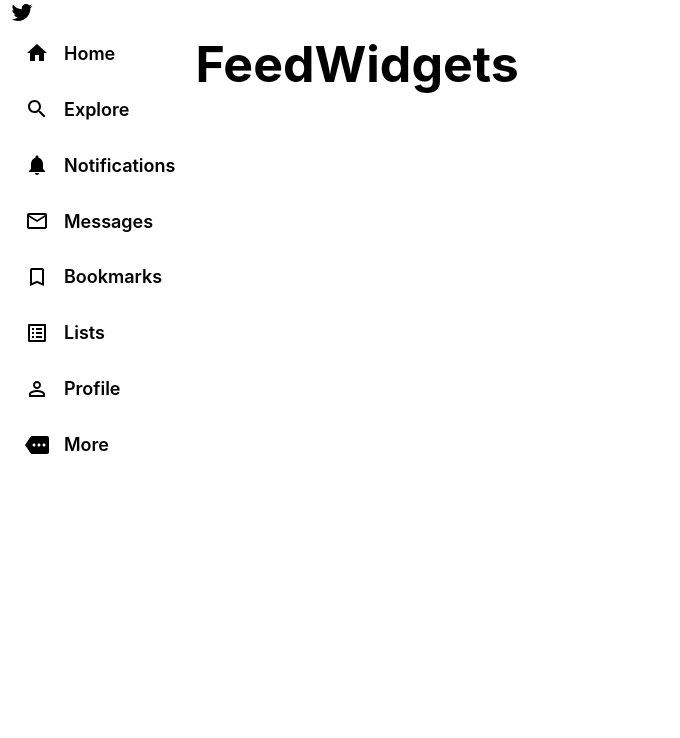
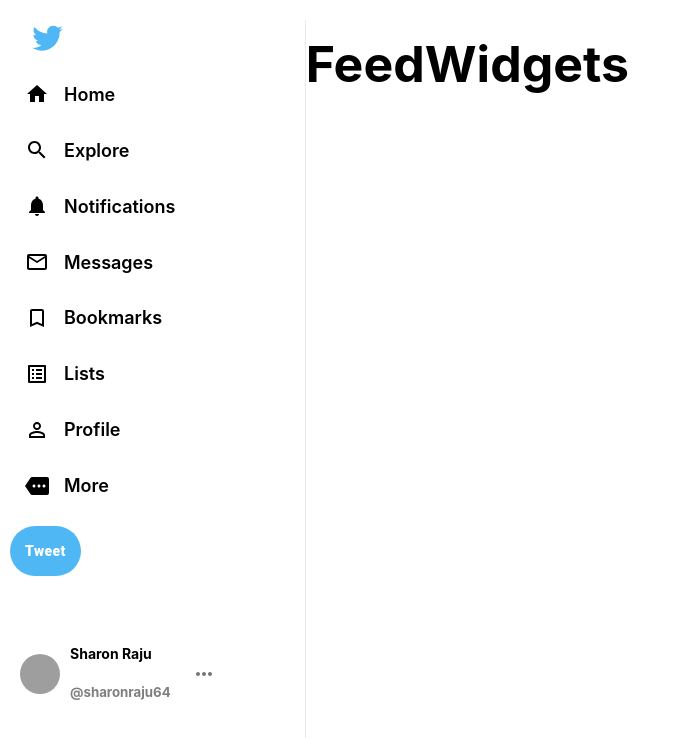
Before and after one commit to Sharonraju64/Twitter, a React (Create React App) app in the folder frontend/: page / in a window 1280 px wide. Shown: the top 738 px of the page, without its empty margins (0-680 px from the left). Built offline with nearby package versions, Linux system fonts and the light colour scheme; no server answers; sample sign-in values are in the browser's storage; grey boxes are pictures that could not be loaded.

Commit message:
Style the Sidebar

```diff
--- a/frontend/src/pages/home.js
+++ b/frontend/src/pages/home.js
@@ -1,12 +1,20 @@
 import React from 'react';
+import { signOut } from 'firebase/auth';
+import auth from '../firebase';
+import { useAuthState } from 'react-firebase-hooks/auth';
 import Sidebar from './sidebar';
 import Feed from './feed';
 import Widgets from './widgets';
 
 const Home = () => {
+    const user = useAuthState(auth);
+
+    const handleLogout = () =>{
+        signOut(auth)
+    }
     return (
         <div className='app'>
-            <Sidebar />
+            <Sidebar handleLogout={handleLogout} user={user}/>
             <Feed />
             <Widgets />
         </div>
--- a/frontend/src/pages/sidebar.js
+++ b/frontend/src/pages/sidebar.js
@@ -1,4 +1,4 @@
-import React from 'react';
+import React, { useState } from 'react';
 import '../styles/sidebar.css';
 import TwitterIcon from '@mui/icons-material/Twitter';
 import SidebarOptions from './sidebarOptions';
@@ -12,12 +12,26 @@
 import MoreHorizIcon from '@mui/icons-material/MoreHoriz';
 import MoreIcon from '@mui/icons-material/More'
 import DoneIcon from '@mui/icons-material/Done';
+import Menu from '@mui/material/Menu'
+import MenuItem from '@mui/material/MenuItem';
+import { Avatar, Button, Divider, IconButton, ListItemIcon } from '@mui/material';
 
 
-const Sidebar = () => {
+const Sidebar = ({handleLogout, user}) => {
+
+    const [anchorE1, setAnchorE1] = useState(null);
+    const openMenu = Boolean(anchorE1);
+
+    const handleClick = e =>{
+        setAnchorE1(e.currentTarget);
+    }
+    const handleClose = () =>{
+        setAnchorE1(null);
+    }
+
     return (
         <div className='sidebar'>
-            <TwitterIcon className='sidebar_twittericon' />
+            <TwitterIcon className='sidebar_twitterIcon' />
             <SidebarOptions active Icon={HomeIcon} text='Home' />
             <SidebarOptions active Icon={SearchIcon} text='Explore' />
             <SidebarOptions active Icon={NotificationsIcon} text='Notifications' />
@@ -26,6 +40,43 @@
             <SidebarOptions active Icon={ListAltIcon} text='Lists' />
             <SidebarOptions active Icon={PermIdentityIcon} text='Profile' />
             <SidebarOptions active Icon={MoreIcon} text='More' />
+
+            <Button variant='outlined' className='sidebar_tweet'>
+                Tweet
+            </Button>
+
+            <div className='Profile_info'>
+                <Avatar src='https://cdn.pixabay.com/photo/2016/08/08/09/17/avatar-1577909_960_720.png' />
+                <div className='user_info'>
+                    <h4>Sharon Raju</h4>
+                    <h5>@sharonraju64</h5>
+                </div>
+                <IconButton
+                    size='small'
+                    sx={{ml: 2}}
+                    aria-controls={openMenu ? "basic-menu" : undefined}
+                    aria-haspopup="true"
+                    aria-expanded={openMenu ? "true" : undefined}
+                    onClick={handleClick}
+                >
+                    <MoreHorizIcon />
+                </IconButton>
+                <Menu id='basic-menu' anchorEl={anchorE1} open={openMenu} onClick={handleClose} onClose={handleClose}>
+                    <MenuItem className='Profile_info1'>
+                        <Avatar src='https://cdn.pixabay.com/photo/2016/08/08/09/17/avatar-1577909_960_720.png' />
+                        <div className='user_info subUser_info'>
+                            <div>
+                                <h4>Sharon Raju</h4>
+                                <h5>@sharonraju64</h5>
+                            </div>
+                            <ListItemIcon className='done_icon'><DoneIcon /></ListItemIcon>
+                        </div>
+                    </MenuItem>
+                    <Divider />
+                    <MenuItem onClick={handleClose}>Add an existing account</MenuItem>
+                    <MenuItem onClick={handleLogout}>Log out @sharonraju64</MenuItem>
+                </Menu>
+            </div>
         </div>
     );
 };
--- a/frontend/src/styles/sidebar.css
+++ b/frontend/src/styles/sidebar.css
@@ -0,0 +1,66 @@
+.sidebar{
+    border-right: 1px solid var(--twitter-background);
+    flex: 0.3;
+    position: inherit;
+    min-width: 150px;
+    margin-top: 20px;
+    padding-right: 20px;
+    overflow-y: scroll;
+}
+
+.sidebar::-webkit-scrollbar{
+    display: none;
+}
+
+.sidebar_twitterIcon{
+    color: var(--twitter-color);
+    font-size: 35px !important;
+    margin-left: 20px;
+    margin-bottom: 10px;
+}
+
+.sidebar_tweet{
+    background-color: var(--twitter-color) !important;
+    border: none !important;
+    color: white !important;
+    font-weight: 900 !important;
+    text-transform: inherit !important;
+    border-radius: 30px !important;
+    height: 50px !important;
+    margin-top: 10px !important;
+}
+
+.sidebar>.Profile_info{
+    display: flex;
+    flex-direction: row;
+    align-items: center;
+    margin-top: 40px;
+    margin-bottom: 10px;
+    border-radius: 9999px;
+    padding: 10px;
+}
+
+.user_info{
+    margin-left: 10px;
+}
+
+.subUser_info{
+    display: flex;
+    align-items: center;
+    justify-content: space-between;
+    gap: 10px;
+}
+
+.user_info>h4{
+    font-size: 14px;
+}
+
+.user_info>h5{
+    opacity: 50%;
+}
+
+@media screen and(max-width: 688px) {
+    .sidebar{
+        display: none;
+    }
+}
--- a/frontend/src/styles/sidebarOptions.css
+++ b/frontend/src/styles/sidebarOptions.css
@@ -26,7 +26,7 @@
     color: var(--twitter-color) !important;
 }
 
-@media screen {
+@media screen and (max-width: 688px) {
     .sidebar_tweet{
         display: none;
     }
```
